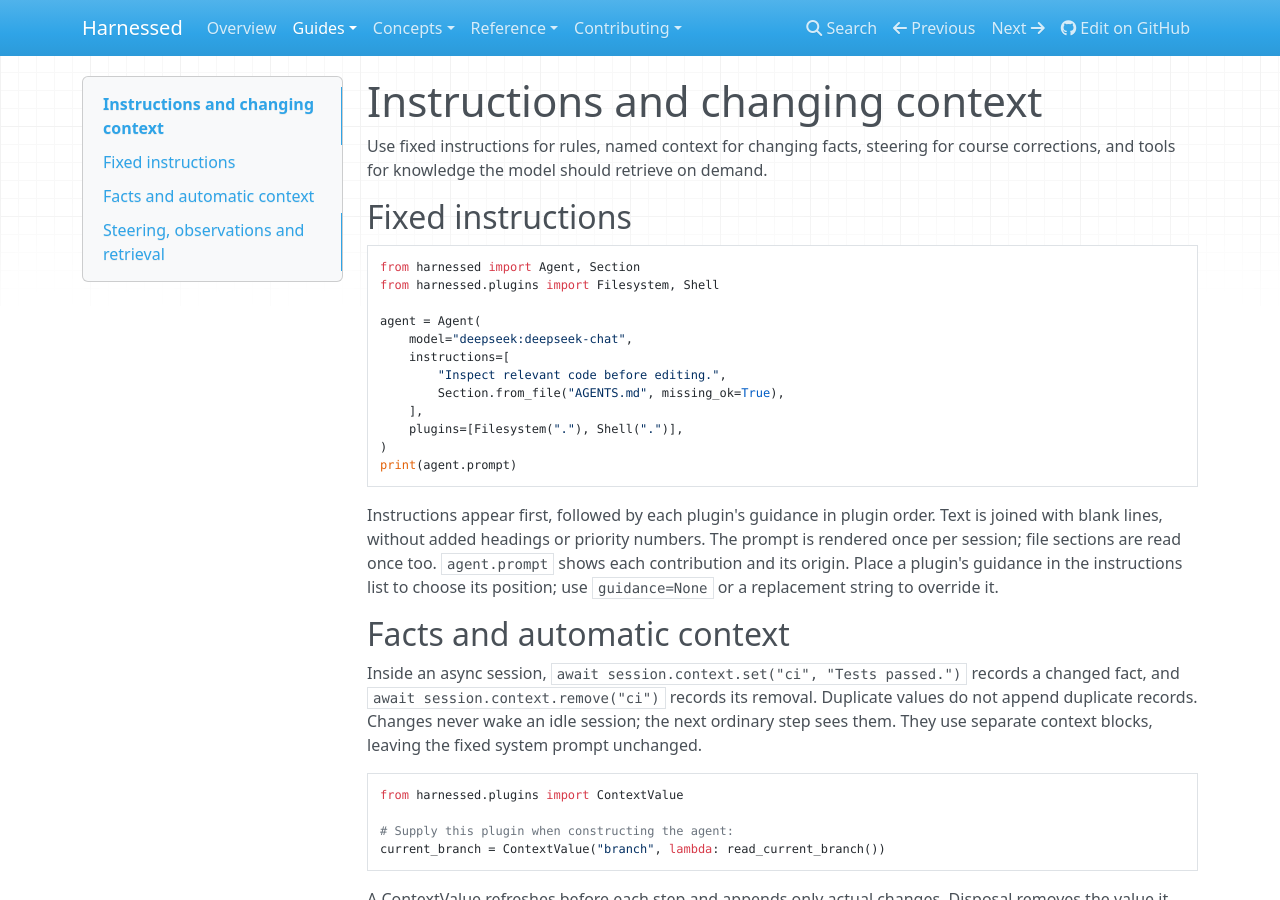
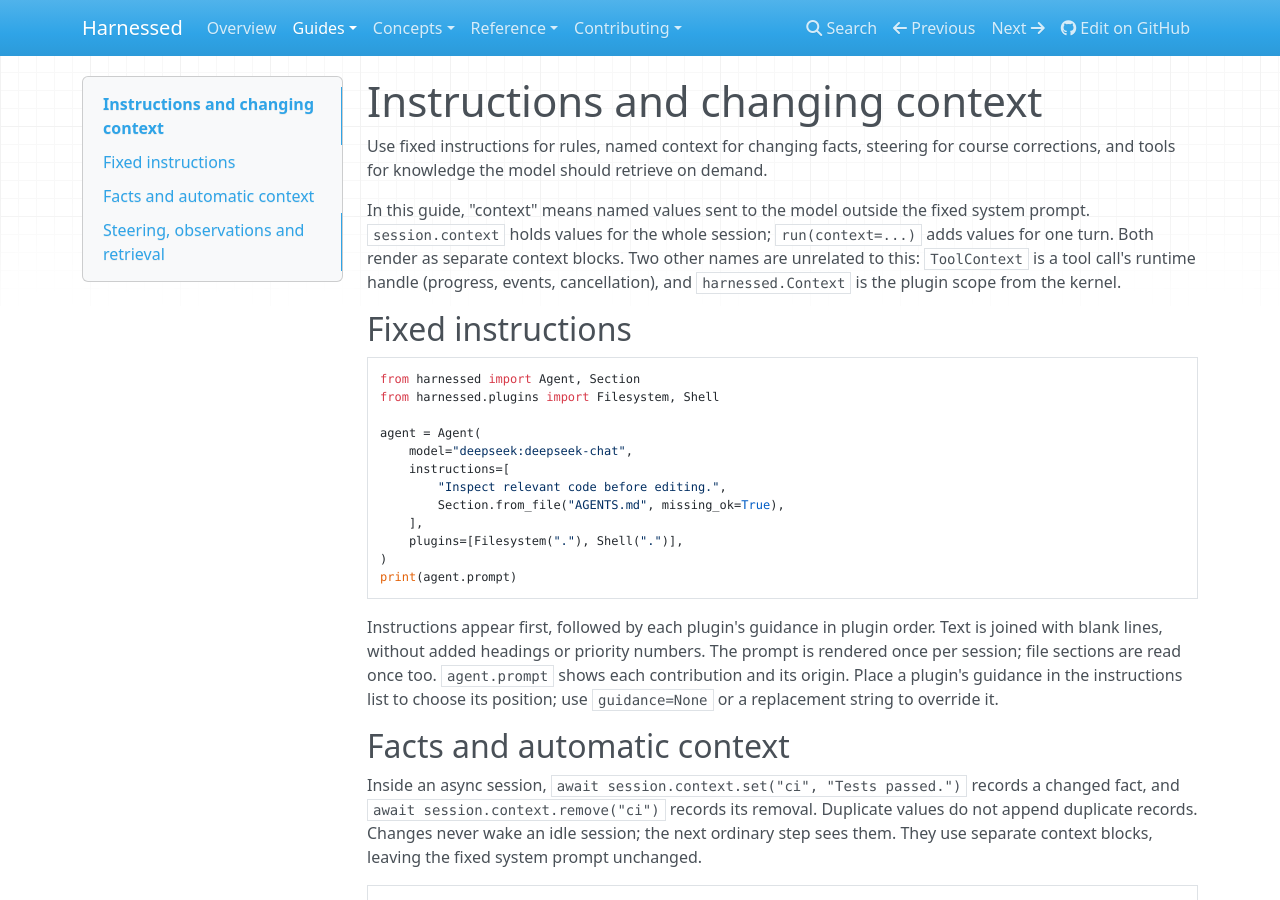
Before and after one commit to mathisarends/cordify, an MkDocs documentation site: the page built from docs/guides/context.md, in a window 1280 px wide and 900 px high. Built offline with MkDocs 1.6.1, drawn with Linux system fonts in a browser that asks for light colours; nearby versions of some CDN libraries.

Commit message:
docs: define the meanings of context instead of renaming
run(context=) and session.context are one mechanism, named context blocks,
with turn and session lifetimes; ToolContext and the kernel Context are
separate. The names stay as the API target defines them.

Co-Authored-By: Claude Opus 5.5 <noreply@anthropic.com>

```diff
--- a/docs/guides/context.md
+++ b/docs/guides/context.md
@@ -2,6 +2,13 @@
 
 Use fixed instructions for rules, named context for changing facts, steering for
 course corrections, and tools for knowledge the model should retrieve on demand.
+
+In this guide, "context" means named values sent to the model outside the fixed
+system prompt. `session.context` holds values for the whole session;
+`run(context=...)` adds values for one turn. Both render as separate context
+blocks. Two other names are unrelated to this: `ToolContext` is a tool call's
+runtime handle (progress, events, cancellation), and `harnessed.Context` is the
+plugin scope from the kernel.
 
 ## Fixed instructions
 
```
Also changed, not shown: review.md (+0 -7 lines).
